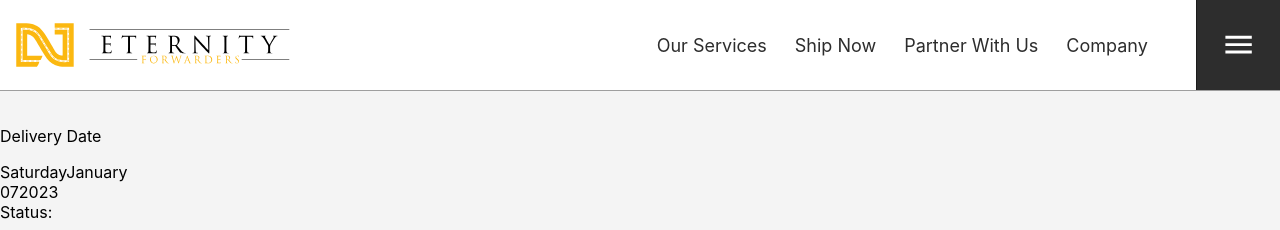
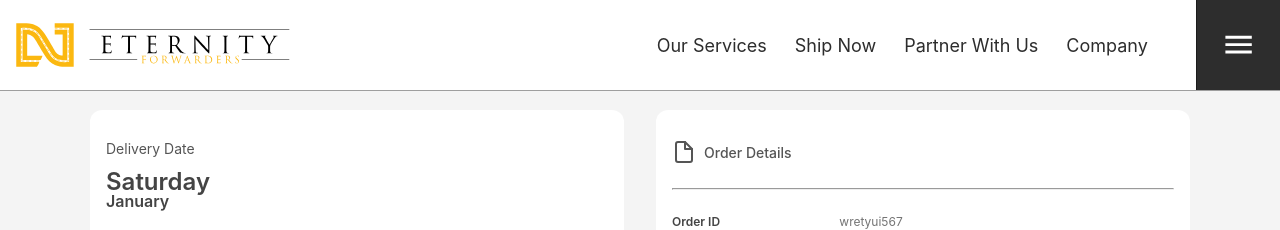
Before and after one commit to thakuramit962/eternity-forwarder, a React (Create React App) app: page /track in a window 1280 px wide. Shown: the top 230 px of the page. Built offline with nearby package versions, Linux system fonts and the light colour scheme.

Commit message:
tracking page done

```diff
--- a/src/page/tracking-page/tracking-page.tsx
+++ b/src/page/tracking-page/tracking-page.tsx
@@ -1,6 +1,6 @@
 import React from 'react'
 
-import './tracking-page.module.css'
+import './tracking-page.css'
 import {Toolbar} from "@mui/material"
 
 
@@ -13,7 +13,9 @@ export default function TrackingPage() {
                 transition: 'all 300ms ease-in-out',
             }}/>
 
-            <main>
+            <main style={{
+                padding: '0 1rem'
+            }}>
                 <div className="content">
                     <div className="statusBlock">
                         <div className="deliveryStatus">
@@ -266,10 +268,8 @@ export default function TrackingPage() {
                                     stroke-linejoin="round"
                                     className="feather feather-file"
                                 >
-                                    <path
-                                        d="M13 2H6a2 2 0 0 0-2 2v16a2 2 0 0 0 2 2h12a2 2 0 0 0 2-2V9z"
-                                    ></path>
-                                    <polyline points="13 2 13 9 20 9"></polyline>
+                                    <path d="M13 2H6a2 2 0 0 0-2 2v16a2 2 0 0 0 2 2h12a2 2 0 0 0 2-2V9z"/>
+                                    <polyline points="13 2 13 9 20 9"/>
                                 </svg>
                                 Order Details
                             </p>
```
Also changed, not shown: src/page/tracking-page/tracking-page.css (renamed from src/page/tracking-page/tracking-page.module.css).
